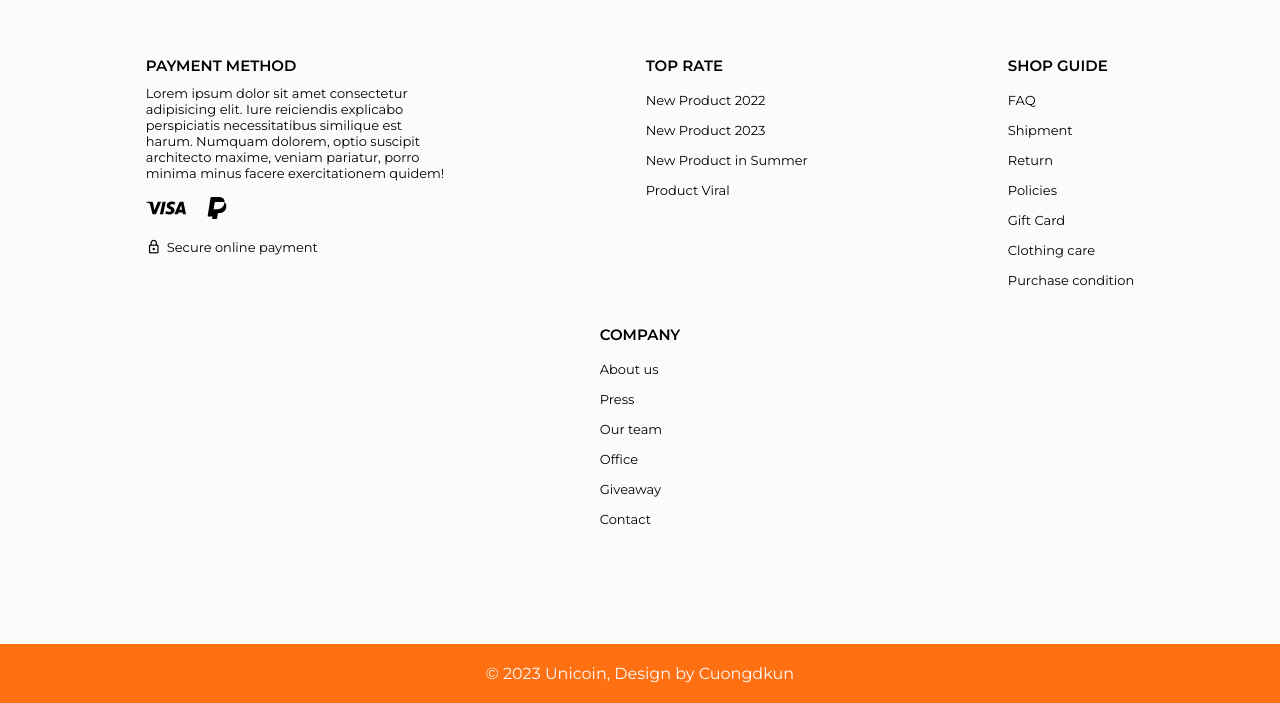
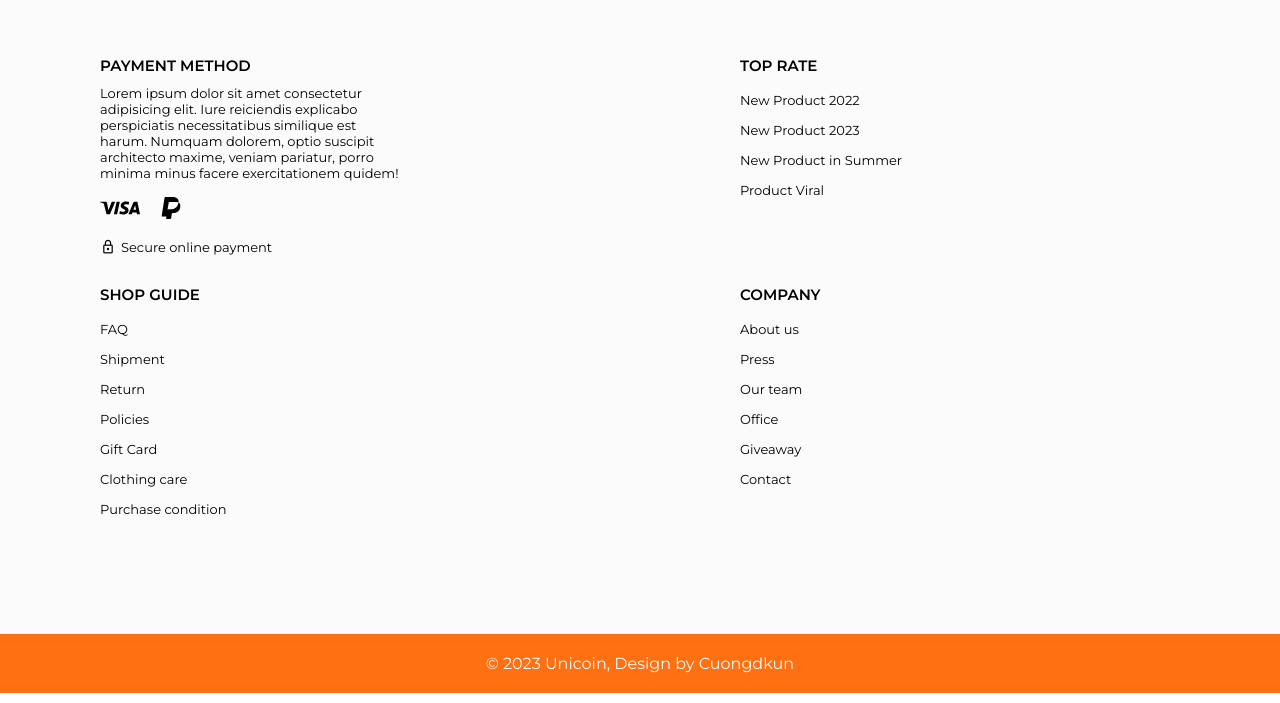
Before and after one commit to dovancuongadhp/Furniture-Website-React, a React (Vite) app: page / in a window 1280 px wide. Shown: the part 1641-2344 px from the top of the page. Built offline with nearby package versions, Linux system fonts and the light colour scheme.

Commit message:
reponsive footer

```diff
--- a/src/assets/style/footer.scss
+++ b/src/assets/style/footer.scss
@@ -68,4 +68,10 @@ $primary-color: #ff7012;
             justify-content: center;
         }
     }
+    @media screen and (max-width: 1476px) and (min-width: 1150px){
+       .footer__wrapper {
+            display: grid;
+            grid-template-columns: 1fr 1fr;
+       }
+    }
 }
```
